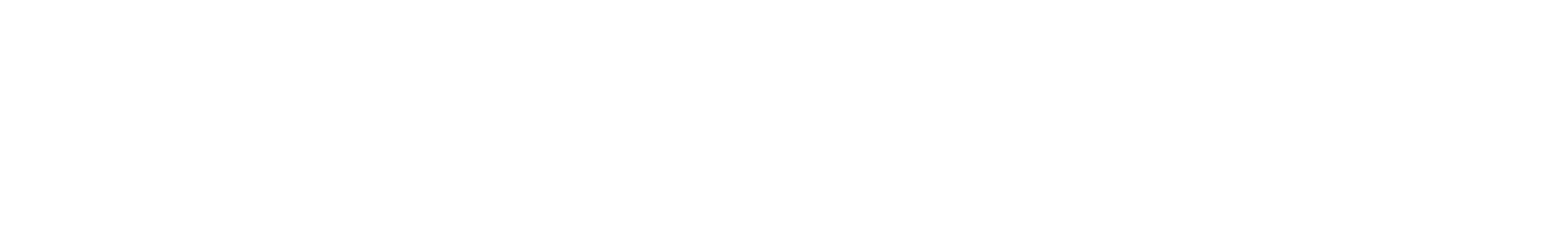
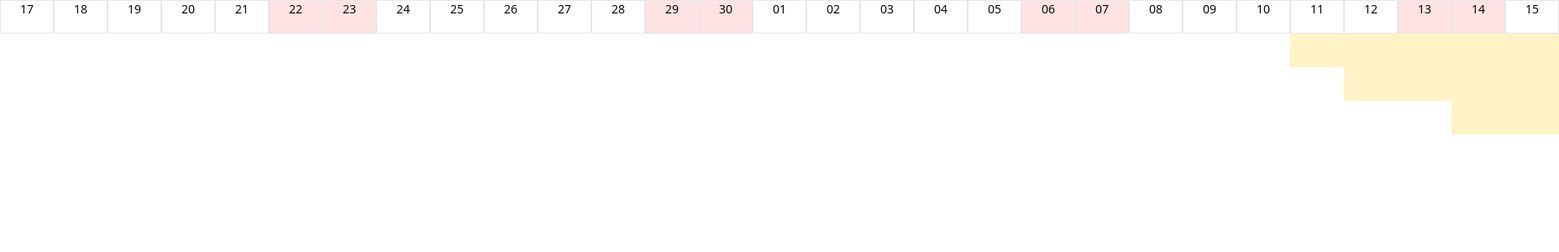
Before and after one commit to boostcampwm-snu-2025/gantt-kreatinj, a Next.js app: page / in a window 1280 px wide. Shown: the top 300 px of the page at 84% size, 1856 px wide, since content can reach past the window. Built offline with nearby package versions, Linux system fonts and the light colour scheme.

Commit message:
draw chart with hard-coded sample data

```diff
--- a/src/app/page.tsx
+++ b/src/app/page.tsx
@@ -1,3 +1,13 @@
-export default function Home() {
-  return <div></div>;
+import dayjs from "dayjs";
+
+import GanttChart from "@/components/gantt-chart";
+
+const today = dayjs().startOf("day");
+
+export default async function Home() {
+  return (
+    <div className="h-screen w-screen">
+      <GanttChart dateOffset={0} pivotDate={today} />
+    </div>
+  );
 }
--- /dev/null
+++ b/src/components/gantt-chart.tsx
@@ -0,0 +1,145 @@
+"use client";
+
+import dayjs, { type Dayjs } from "dayjs";
+import { range } from "es-toolkit";
+
+import { cn } from "@/lib/utils";
+import { ScheduleWithModificationRecords } from "@/server/schema/schedules";
+
+interface Props {
+  dateOffset: number;
+  // indexOffset: number;
+  pivotDate: Dayjs;
+}
+
+/*
+ * Display 1 (pivot)
+ * + before 7days (padding)
+ * + after 7days (padding)
+ * + 7 early days for buffer (margin)
+ * + 7 late days for buffer (margin)
+ */
+const DATE_PADDING = 7;
+const DATE_MARGIN = 7;
+const DATE_SIZE = 1 + DATE_PADDING * 2 + DATE_MARGIN * 2;
+/*
+ * Display 10 lines of items
+ * + 5 upper buffer
+ * + 5 lower buffer
+ */
+// const ITEM_BUFFER = 5;
+// const ITEM_SIZE = 10 + ITEM_BUFFER * 2;
+
+export default function GanttChart({
+  dateOffset,
+  // indexOffset,
+  pivotDate,
+}: Props) {
+  const schedules: ScheduleWithModificationRecords[] = [
+    {
+      endDate: "2025-12-16",
+      id: "24d65ae6-e3af-4b1e-a86a-ebea7102e2b7",
+      modificationRecords: [
+        {
+          changeDescription: "Initial creation",
+          modificationDate: "2025-12-14T10:28:52.369Z",
+        },
+      ],
+      startDate: "2025-12-11",
+    },
+    {
+      endDate: "2025-12-15",
+      id: "b3aa62b4-359a-4f30-ac2e-abf95437a233",
+      modificationRecords: [
+        {
+          changeDescription: "Initial creation",
+          modificationDate: "2025-12-14T10:28:41.801Z",
+        },
+      ],
+      startDate: "2025-12-12",
+    },
+    {
+      endDate: "2025-12-18",
+      id: "ed04a636-1f44-4927-b8f6-732aa0338750",
+      modificationRecords: [
+        {
+          changeDescription: "Initial creation",
+          modificationDate: "2025-12-14T10:28:27.065Z",
+        },
+      ],
+      startDate: "2025-12-14",
+    },
+  ];
+
+  const firstDateOnView = dayjs(pivotDate)
+    .add(dateOffset, "day")
+    .subtract(DATE_PADDING + DATE_MARGIN, "day");
+  const lastDateOnView = dayjs(pivotDate)
+    .add(dateOffset, "day")
+    .add(DATE_PADDING + DATE_MARGIN, "day");
+  console.log("firstDateOnView", firstDateOnView.format("YYYY-MM-DD"));
+  console.log("lastDateOnView", lastDateOnView.format("YYYY-MM-DD"));
+
+  const dates = range(DATE_SIZE).map((_, index) => {
+    const date = firstDateOnView.add(index, "day");
+    return {
+      isHoliday: false, // TODO: 휴일 여부 로직 추가
+      isWeekend: date.day() === 0 || date.day() === 6,
+      key: date.format("YYYY-MM-DD"),
+      label: date.format("DD"),
+    };
+  });
+
+  return (
+    <div className="grid grid-cols-[repeat(29,4rem)]">
+      {/* Header */}
+      {dates.map((date) => (
+        <div
+          className={cn(
+            "h-10 w-16 border border-gray-200 text-center text-sm",
+            date.isWeekend || date.isHoliday
+              ? "bg-red-100 dark:bg-red-900"
+              : "bg-white dark:bg-black",
+          )}
+          key={date.key}
+        >
+          {date.label}
+        </div>
+      ))}
+
+      {schedules.map((schedule) => {
+        const startColIndex = calculateGridColumnIndex(
+          [firstDateOnView, lastDateOnView],
+          dayjs(schedule.startDate),
+        );
+        const endColIndex =
+          calculateGridColumnIndex(
+            [firstDateOnView, lastDateOnView],
+            dayjs(schedule.endDate),
+          ) + 1;
+        return (
+          <div
+            className="h-10 bg-amber-100"
+            key={schedule.id}
+            style={{
+              gridColumnEnd: endColIndex,
+              gridColumnStart: startColIndex,
+            }}
+          >
+            {/* <Schedule schedule={schedule} /> */}
+          </div>
+        );
+      })}
+    </div>
+  );
+}
+
+function calculateGridColumnIndex(range: [Dayjs, Dayjs], date: Dayjs) {
+  if (date.valueOf() < range[0].valueOf()) {
+    return 1;
+  }
+  if (date.valueOf() > range[1].valueOf()) {
+    return range[1].diff(range[0], "day") + 2;
+  }
+  return date.diff(range[0], "day") + 1;
+}
```
